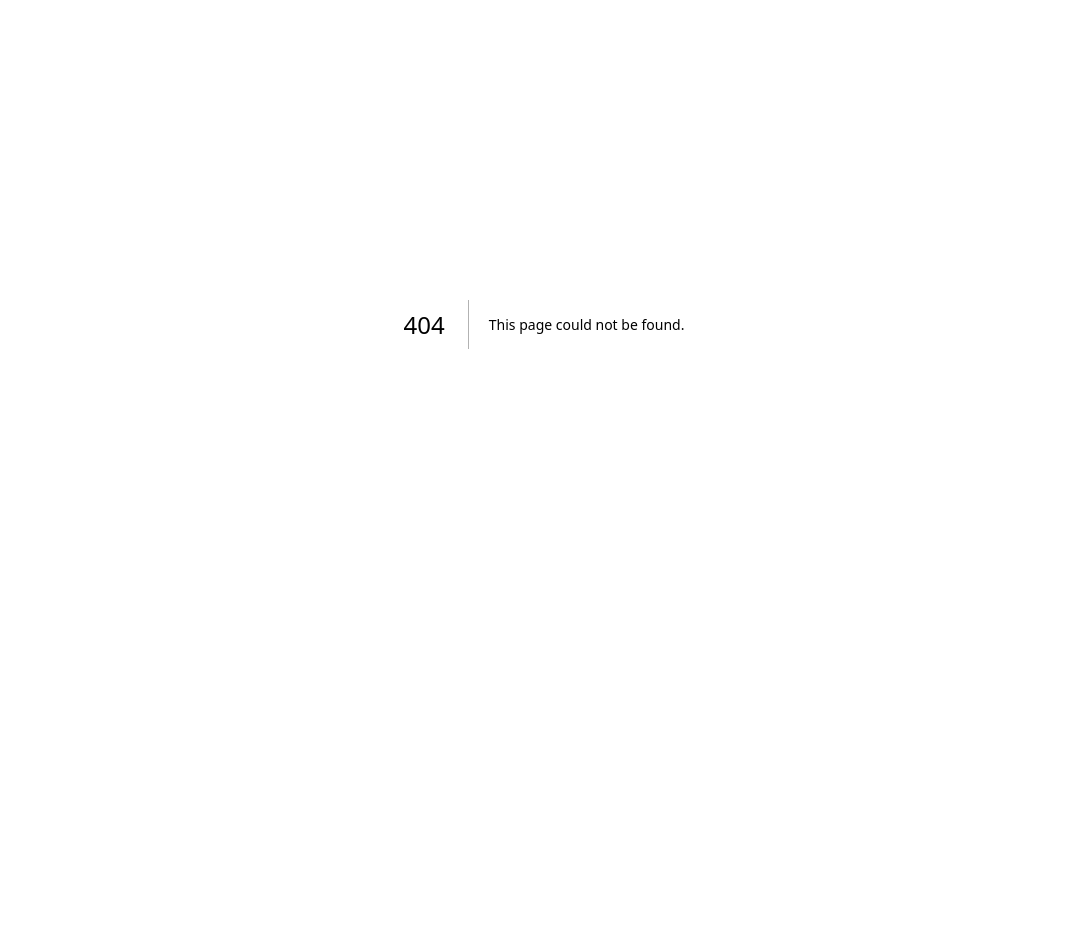
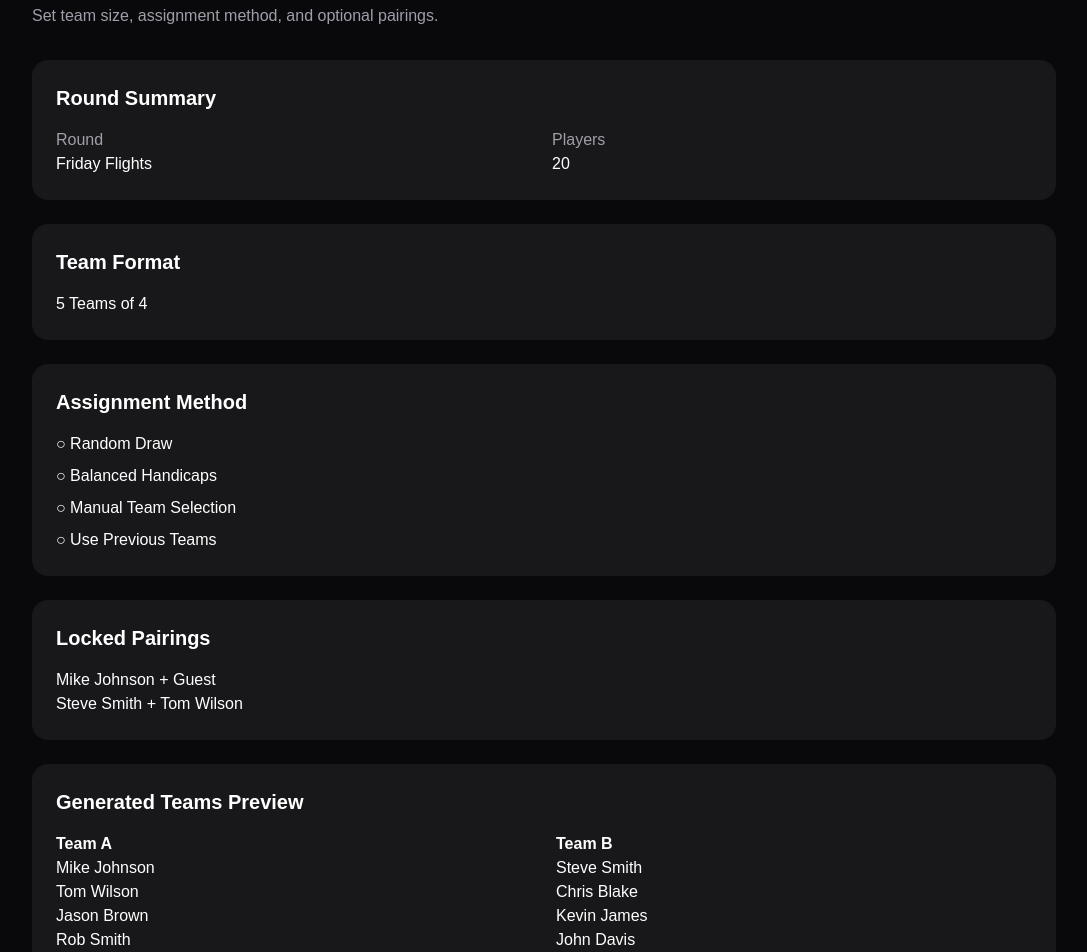
Before and after one commit to Cody-Ayers/club-games, a Next.js app: page /rounds/configure-teams in a window 1280 px wide. Before the commit this address had no page. Shown: the part 140-1092 px from the top of the page, without its empty margins (96-1183 px from the left). Before the commit the page ends 864 px from the top, so only its background shows below. Built offline with nearby package versions, Linux system fonts and the light colour scheme.

Commit message:
Build the create-teams page

```diff
--- /dev/null
+++ b/src/app/rounds/configure-teams/page.tsx
@@ -0,0 +1,83 @@
+export default function ConfigureTeamsPage() {
+  return (
+    <main className="min-h-screen bg-zinc-950 text-white p-8">
+      <div className="max-w-5xl mx-auto">
+        <h1 className="text-4xl font-bold text-emerald-400 mb-2">
+          Configure Teams
+        </h1>
+
+        <p className="text-zinc-400 mb-8">
+          Set team size, assignment method, and optional pairings.
+        </p>
+
+        <div className="bg-zinc-900 rounded-2xl p-6 mb-6">
+          <h2 className="text-xl font-semibold mb-4">Round Summary</h2>
+
+          <div className="grid grid-cols-2 gap-4">
+            <div>
+              <p className="text-zinc-400">Round</p>
+              <p>Friday Flights</p>
+            </div>
+
+            <div>
+              <p className="text-zinc-400">Players</p>
+              <p>20</p>
+            </div>
+          </div>
+        </div>
+
+        <div className="bg-zinc-900 rounded-2xl p-6 mb-6">
+          <h2 className="text-xl font-semibold mb-4">Team Format</h2>
+
+          <p>5 Teams of 4</p>
+        </div>
+
+        <div className="bg-zinc-900 rounded-2xl p-6 mb-6">
+          <h2 className="text-xl font-semibold mb-4">Assignment Method</h2>
+
+          <div className="space-y-2">
+            <p>○ Random Draw</p>
+            <p>○ Balanced Handicaps</p>
+            <p>○ Manual Team Selection</p>
+            <p>○ Use Previous Teams</p>
+          </div>
+        </div>
+
+        <div className="bg-zinc-900 rounded-2xl p-6 mb-6">
+          <h2 className="text-xl font-semibold mb-4">Locked Pairings</h2>
+
+          <p>Mike Johnson + Guest</p>
+          <p>Steve Smith + Tom Wilson</p>
+        </div>
+
+        <div className="bg-zinc-900 rounded-2xl p-6 mb-6">
+          <h2 className="text-xl font-semibold mb-4">
+            Generated Teams Preview
+          </h2>
+
+          <div className="grid md:grid-cols-2 gap-6">
+            <div>
+              <h3 className="font-semibold">Team A</h3>
+              <p>Mike Johnson</p>
+              <p>Tom Wilson</p>
+              <p>Jason Brown</p>
+              <p>Rob Smith</p>
+            </div>
+
+            <div>
+              <h3 className="font-semibold">Team B</h3>
+              <p>Steve Smith</p>
+              <p>Chris Blake</p>
+              <p>Kevin James</p>
+              <p>John Davis</p>
+            </div>
+          </div>
+        </div>
+
+        <button className="bg-emerald-600 hover:bg-emerald-500 px-6 py-3 rounded-xl font-semibold">
+          Generate Teams
+        </button>
+      </div>
+    </main>
+  );
+}
```
